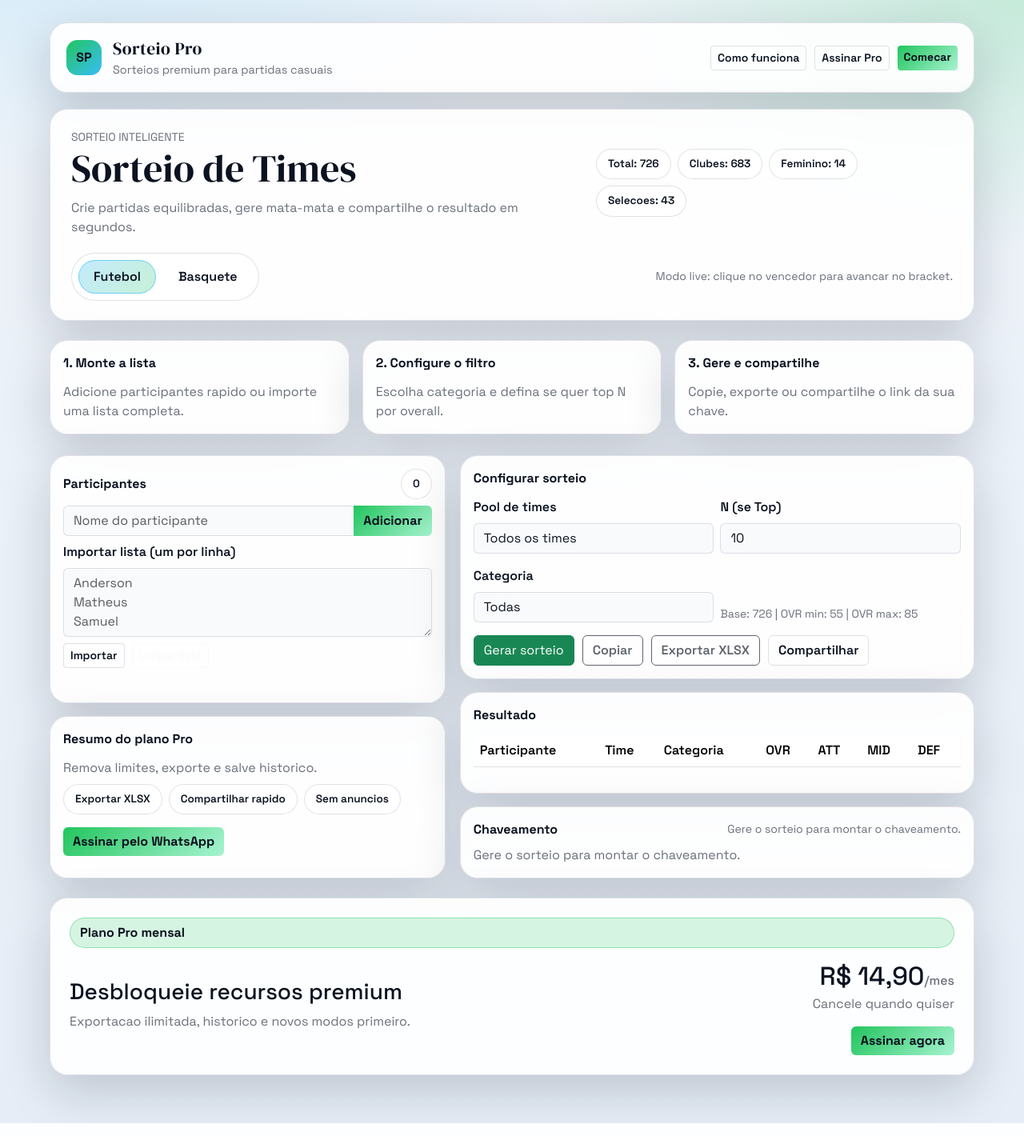
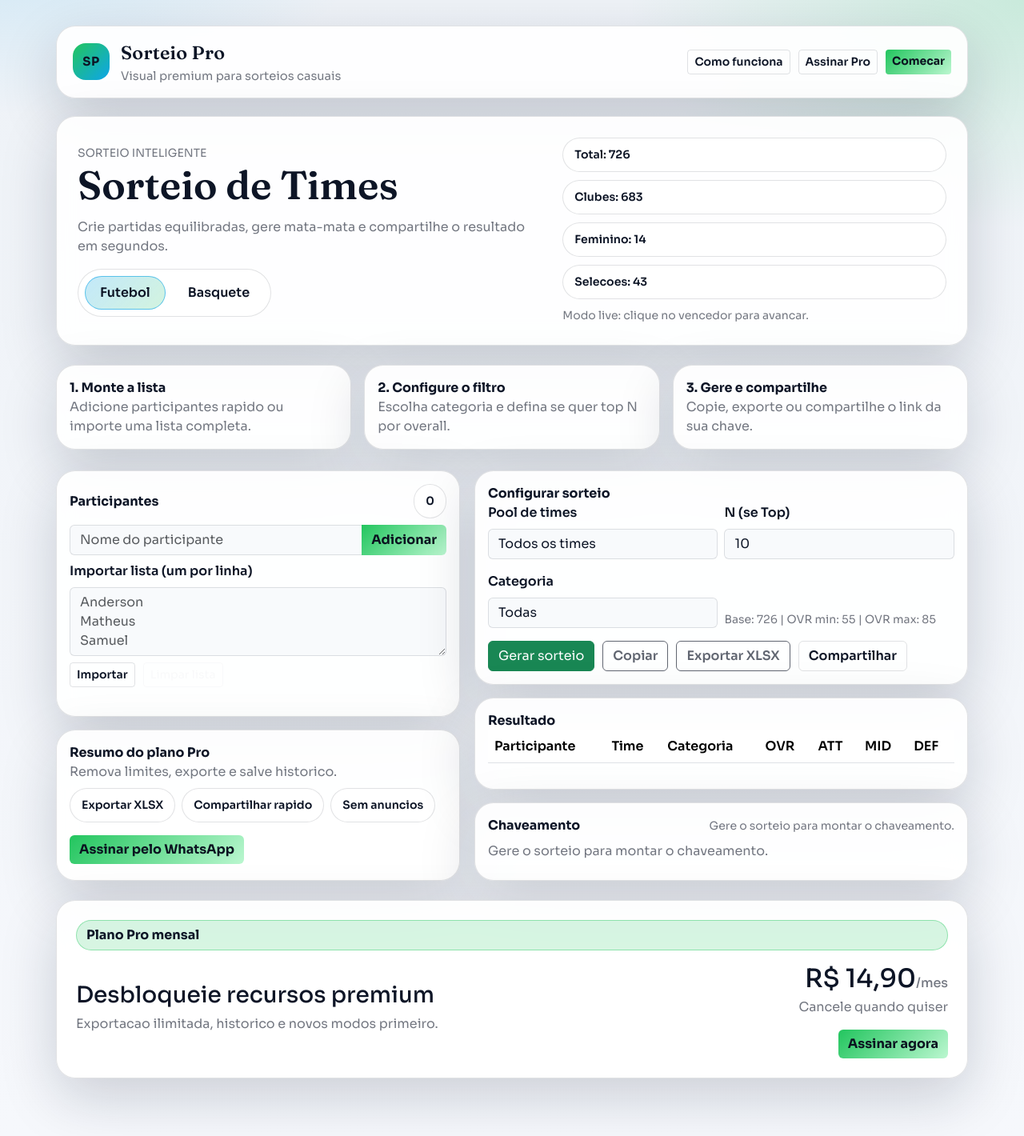
Before and after one commit to andersoncoutom-max/Futebol-Basquete, a Flask app: page / in a window 1280 px wide. Shown: the whole page at 80% size. Run offline with Flask 3, Linux system fonts and the light colour scheme; lists and menus that the app fills with data are empty.

Commit message:
Add files via upload

```diff
--- a/static/app.js
+++ b/static/app.js
@@ -248,6 +248,52 @@
   return btn;
 }
 
+function drawBracketLines() {
+  const svg = document.getElementById("bracketLines");
+  const grid = document.getElementById("bracketContainer");
+  if (!svg || !grid) return;
+
+  const wrap = grid.parentElement;
+  const rect = wrap.getBoundingClientRect();
+  svg.setAttribute("width", rect.width);
+  svg.setAttribute("height", rect.height);
+  svg.innerHTML = "";
+
+  const columns = Array.from(grid.children);
+  if (columns.length < 2) return;
+
+  for (let c = 0; c < columns.length - 1; c += 1) {
+    const col = columns[c];
+    const nextCol = columns[c + 1];
+    const matches = Array.from(col.querySelectorAll(".bracket-match"));
+    const nextMatches = Array.from(nextCol.querySelectorAll(".bracket-match"));
+
+    matches.forEach((match, idx) => {
+      const matchRect = match.getBoundingClientRect();
+      const startX = matchRect.right - rect.left + wrap.scrollLeft + 6;
+      const startY = matchRect.top - rect.top + matchRect.height / 2 + wrap.scrollTop;
+
+      const nextMatch = nextMatches[Math.floor(idx / 2)];
+      if (!nextMatch) return;
+      const nextRect = nextMatch.getBoundingClientRect();
+      const endX = nextRect.left - rect.left + wrap.scrollLeft - 6;
+      const endY = nextRect.top - rect.top + nextRect.height / 2 + wrap.scrollTop;
+
+      const midX = (startX + endX) / 2;
+
+      const path = document.createElementNS("http://www.w3.org/2000/svg", "path");
+      path.setAttribute(
+        "d",
+        `M ${startX} ${startY} C ${midX} ${startY}, ${midX} ${endY}, ${endX} ${endY}`
+      );
+      path.setAttribute("stroke", "rgba(15, 23, 42, 0.25)");
+      path.setAttribute("stroke-width", "2");
+      path.setAttribute("fill", "none");
+      svg.appendChild(path);
+    });
+  }
+}
+
 function renderBracket() {
   const container = document.getElementById("bracketContainer");
   if (!container) return;
@@ -256,11 +302,9 @@
   if (bracketState.rounds.length === 0) {
     container.innerHTML = "<div class=\"muted\">Gere o sorteio para montar o chaveamento.</div>";
     updateBracketStatus();
+    drawBracketLines();
     return;
   }
-
-  const grid = document.createElement("div");
-  grid.className = "bracket-grid";
 
   bracketState.rounds.forEach((round, rIdx) => {
     const col = document.createElement("div");
@@ -296,11 +340,11 @@
       col.appendChild(card);
     });
 
-    grid.appendChild(col);
+    container.appendChild(col);
   });
 
-  container.appendChild(grid);
   updateBracketStatus();
+  requestAnimationFrame(drawBracketLines);
 }
 
 function updateCategoryOptions() {
@@ -466,6 +510,26 @@
   });
 }
 
+function setupReveal() {
+  const items = document.querySelectorAll(".reveal");
+  const observer = new IntersectionObserver(
+    (entries) => {
+      entries.forEach((entry) => {
+        if (entry.isIntersecting) {
+          entry.target.classList.add("is-visible");
+          observer.unobserve(entry.target);
+        }
+      });
+    },
+    { threshold: 0.15 }
+  );
+
+  items.forEach((item, idx) => {
+    item.style.transitionDelay = `${idx * 60}ms`;
+    observer.observe(item);
+  });
+}
+
 const participantInput = document.getElementById("participantInput");
 const addParticipantBtn = document.getElementById("addParticipantBtn");
 if (addParticipantBtn && participantInput) {
@@ -594,7 +658,10 @@
 const shareBtn = document.getElementById("shareBtn");
 if (shareBtn) shareBtn.addEventListener("click", shareLink);
 
+window.addEventListener("resize", drawBracketLines);
+
 setDataset("fc25");
 renderParticipants();
 renderBracket();
 setupProLinks();
+setupReveal();
--- a/templates/index.html
+++ b/templates/index.html
@@ -6,29 +6,32 @@
   <title>Sorteio Pro</title>
   <link rel="preconnect" href="https://fonts.googleapis.com">
   <link rel="preconnect" href="https://fonts.gstatic.com" crossorigin>
-  <link href="https://fonts.googleapis.com/css2?family=Space+Grotesk:wght@400;500;600;700&family=DM+Serif+Display&display=swap" rel="stylesheet">
+  <link href="https://fonts.googleapis.com/css2?family=Sora:wght@400;500;600;700&family=Fraunces:opsz,wght@9..144,600;9..144,700&display=swap" rel="stylesheet">
   <link href="https://cdn.jsdelivr.net/npm/bootstrap@5.3.3/dist/css/bootstrap.min.css" rel="stylesheet">
   <style>
     :root {
-      --bg: #eef3f9;
-      --bg-2: #e6edf6;
+      --bg: #eef2f7;
+      --bg-2: #f6f8fc;
+      --ink: #0d1526;
+      --muted: rgba(13, 21, 38, 0.58);
       --card: rgba(255, 255, 255, 0.92);
-      --text: #0b1220;
-      --muted: rgba(15, 23, 42, 0.62);
-      --border: rgba(15, 23, 42, 0.12);
+      --stroke: rgba(13, 21, 38, 0.12);
       --accent: #22c55e;
-      --accent-2: #38bdf8;
+      --accent-2: #0ea5e9;
       --accent-3: #f97316;
-      --shadow: 0 20px 60px rgba(12, 18, 36, 0.18);
-      --radius: 22px;
+      --shadow: 0 24px 70px rgba(10, 20, 45, 0.18);
+      --radius: 24px;
     }
 
+    * { box-sizing: border-box; }
+
     body {
-      font-family: "Space Grotesk", system-ui, -apple-system, "Segoe UI", sans-serif;
-      color: var(--text);
+      margin: 0;
+      font-family: "Sora", system-ui, -apple-system, "Segoe UI", sans-serif;
+      color: var(--ink);
       background:
-        radial-gradient(1100px 560px at 8% -10%, rgba(56, 189, 248, 0.18), transparent 65%),
-        radial-gradient(960px 520px at 100% 0%, rgba(34, 197, 94, 0.2), transparent 60%),
+        radial-gradient(900px 520px at 0% -10%, rgba(14, 165, 233, 0.18), transparent 55%),
+        radial-gradient(900px 520px at 100% 0%, rgba(34, 197, 94, 0.18), transparent 55%),
         linear-gradient(180deg, var(--bg), var(--bg-2));
       min-height: 100vh;
     }
@@ -37,20 +40,20 @@
       --accent: #f97316;
       --accent-2: #ef4444;
       background:
-        radial-gradient(1100px 560px at 8% -10%, rgba(249, 115, 22, 0.18), transparent 65%),
-        radial-gradient(960px 520px at 100% 0%, rgba(239, 68, 68, 0.2), transparent 60%),
-        linear-gradient(180deg, #fff7ed, #fff1f2);
+        radial-gradient(900px 520px at 0% -10%, rgba(249, 115, 22, 0.18), transparent 55%),
+        radial-gradient(900px 520px at 100% 0%, rgba(239, 68, 68, 0.18), transparent 55%),
+        linear-gradient(180deg, #fff7ed, #fff5f5);
     }
 
     .shell {
-      max-width: 1200px;
+      max-width: 1180px;
       margin: 0 auto;
-      padding: 28px 22px 60px;
+      padding: 32px 20px 72px;
     }
 
     .glass {
       background: var(--card);
-      border: 1px solid var(--border);
+      border: 1px solid var(--stroke);
       border-radius: var(--radius);
       box-shadow: var(--shadow);
       backdrop-filter: blur(12px);
@@ -71,26 +74,25 @@
     }
 
     .brand-logo {
-      width: 44px;
-      height: 44px;
-      border-radius: 14px;
+      width: 46px;
+      height: 46px;
+      border-radius: 16px;
       background: linear-gradient(135deg, var(--accent), var(--accent-2));
       display: grid;
       place-items: center;
+      color: #0d1526;
       font-weight: 700;
-      color: #0b0d1e;
+      font-size: 0.95rem;
+      letter-spacing: 0.04em;
     }
 
     .brand-title {
-      font-family: "DM Serif Display", serif;
-      font-size: 1.35rem;
-      letter-spacing: 0.02em;
+      font-family: "Fraunces", serif;
+      font-size: 1.45rem;
+      letter-spacing: 0.01em;
     }
 
-    .brand-sub {
-      font-size: 0.9rem;
-      color: var(--muted);
-    }
+    .brand-sub { color: var(--muted); font-size: 0.92rem; }
 
     .topbar-actions {
       display: flex;
@@ -99,41 +101,56 @@
     }
 
     .btn-ghost {
-      border: 1px solid var(--border);
+      border: 1px solid var(--stroke);
       background: transparent;
-      color: var(--text);
+      color: var(--ink);
       font-weight: 600;
     }
 
     .btn-accent {
-      background: linear-gradient(135deg, var(--accent), #a7f3d0);
+      background: linear-gradient(135deg, var(--accent), #bbf7d0);
       border: none;
-      color: #0b0d1e;
+      color: #0b1320;
       font-weight: 700;
     }
 
     .hero {
-      margin-top: 20px;
-      padding: 24px 26px;
+      margin-top: 22px;
+      padding: 26px;
       display: grid;
       gap: 20px;
     }
 
     .hero h1 {
-      font-family: "DM Serif Display", serif;
-      font-size: clamp(2.1rem, 4vw, 3rem);
-      margin-bottom: 8px;
+      font-family: "Fraunces", serif;
+      font-size: clamp(2.2rem, 4vw, 3.1rem);
+      margin-bottom: 10px;
+    }
+
+    .hero-grid {
+      display: grid;
+      gap: 20px;
+      grid-template-columns: 1.1fr 0.9fr;
+      align-items: center;
     }
 
     .muted { color: var(--muted); }
 
+    .stat-list {
+      display: grid;
+      gap: 10px;
+    }
+
     .stat-pill {
-      padding: 8px 14px;
+      display: flex;
+      justify-content: space-between;
+      align-items: center;
+      padding: 10px 14px;
       border-radius: 999px;
-      border: 1px solid var(--border);
+      border: 1px solid var(--stroke);
       background: rgba(255, 255, 255, 0.7);
-      font-size: 0.85rem;
       font-weight: 600;
+      font-size: 0.88rem;
     }
 
     .dataset-tabs {
@@ -142,7 +159,7 @@
       padding: 8px;
       border-radius: 999px;
       background: rgba(255, 255, 255, 0.7);
-      border: 1px solid var(--border);
+      border: 1px solid var(--stroke);
     }
 
     .dataset-tab {
@@ -151,19 +168,19 @@
       padding: 8px 18px;
       border-radius: 999px;
       font-weight: 600;
-      color: var(--text);
+      color: var(--ink);
     }
 
     .dataset-tab.active {
-      background: linear-gradient(135deg, rgba(56, 189, 248, 0.3), rgba(34, 197, 94, 0.25));
-      border: 1px solid rgba(56, 189, 248, 0.6);
+      background: linear-gradient(135deg, rgba(14, 165, 233, 0.25), rgba(34, 197, 94, 0.2));
+      border: 1px solid rgba(14, 165, 233, 0.6);
     }
 
     .layout {
       margin-top: 26px;
       display: grid;
       gap: 18px;
-      grid-template-columns: 1fr 1.3fr;
+      grid-template-columns: 0.9fr 1.1fr;
     }
 
     .stack { display: grid; gap: 16px; }
@@ -171,7 +188,6 @@
     .section-title {
       font-weight: 700;
       font-size: 1rem;
-      margin-bottom: 12px;
     }
 
     .form-label { font-weight: 600; }
@@ -180,28 +196,26 @@
     .form-select,
     textarea {
       background: rgba(248, 250, 252, 0.9);
-      border: 1px solid var(--border);
-      color: var(--text);
+      border: 1px solid var(--stroke);
+      color: var(--ink);
     }
 
     .form-control:focus,
     .form-select:focus,
     textarea:focus {
-      border-color: rgba(56, 189, 248, 0.7);
-      box-shadow: 0 0 0 0.2rem rgba(56, 189, 248, 0.2);
+      border-color: rgba(14, 165, 233, 0.7);
+      box-shadow: 0 0 0 0.2rem rgba(14, 165, 233, 0.2);
     }
 
     .list-group-item {
       background: rgba(255, 255, 255, 0.9);
-      border-color: var(--border);
+      border-color: var(--stroke);
     }
 
-    .table thead th {
-      font-weight: 600;
-    }
+    .table thead th { font-weight: 600; }
 
     .table-striped > tbody > tr:nth-of-type(odd) > * {
-      background-color: rgba(15, 23, 42, 0.04);
+      background-color: rgba(13, 21, 38, 0.04);
     }
 
     .action-row {
@@ -216,19 +230,29 @@
       border-color: rgba(255, 71, 87, 0.3);
     }
 
+    .bracket-wrap {
+      position: relative;
+      overflow-x: auto;
+      padding-bottom: 8px;
+    }
+
     .bracket-grid {
+      position: relative;
       display: grid;
       grid-auto-flow: column;
       grid-auto-columns: minmax(220px, 1fr);
       gap: 18px;
-      overflow-x: auto;
-      padding-bottom: 8px;
+      z-index: 2;
     }
 
-    .bracket-column {
-      display: grid;
-      gap: 12px;
+    .bracket-lines {
+      position: absolute;
+      inset: 0;
+      z-index: 1;
+      pointer-events: none;
     }
+
+    .bracket-column { display: grid; gap: 12px; }
 
     .bracket-round-title {
       font-weight: 700;
@@ -237,26 +261,14 @@
 
     .bracket-match {
       position: relative;
-      padding: 10px;
+      padding: 12px;
       border-radius: 16px;
-      background: rgba(15, 23, 42, 0.9);
+      background: linear-gradient(180deg, #0f172a, #111827);
       color: #f8fafc;
       border: 1px solid rgba(248, 250, 252, 0.18);
       display: grid;
       gap: 8px;
     }
-
-    .bracket-match::after {
-      content: "";
-      position: absolute;
-      right: -12px;
-      top: 50%;
-      width: 12px;
-      height: 2px;
-      background: rgba(248, 250, 252, 0.4);
-    }
-
-    .bracket-column:last-child .bracket-match::after { display: none; }
 
     .match-btn {
       background: rgba(255, 255, 255, 0.08);
@@ -266,6 +278,12 @@
       border-radius: 12px;
       text-align: left;
       font-size: 0.9rem;
+      transition: transform 0.2s ease, box-shadow 0.2s ease;
+    }
+
+    .match-btn:hover {
+      transform: translateY(-1px);
+      box-shadow: 0 10px 20px rgba(15, 23, 42, 0.25);
     }
 
     .match-btn.winner {
@@ -296,21 +314,32 @@
       font-weight: 700;
     }
 
+    .reveal {
+      opacity: 0;
+      transform: translateY(16px);
+      transition: opacity 0.6s ease, transform 0.6s ease;
+    }
+
+    .reveal.is-visible {
+      opacity: 1;
+      transform: translateY(0);
+    }
+
     @media (max-width: 992px) {
       .layout { grid-template-columns: 1fr; }
       .topbar { flex-direction: column; align-items: flex-start; }
-      .hero { padding: 18px; }
+      .hero-grid { grid-template-columns: 1fr; }
     }
   </style>
 </head>
 <body>
   <div class="shell">
-    <header class="topbar glass">
+    <header class="topbar glass reveal">
       <div class="brand">
         <div class="brand-logo">SP</div>
         <div>
           <div class="brand-title">Sorteio Pro</div>
-          <div class="brand-sub">Sorteios premium para partidas casuais</div>
+          <div class="brand-sub">Visual premium para sorteios casuais</div>
         </div>
       </div>
       <div class="topbar-actions">
@@ -320,45 +349,43 @@
       </div>
     </header>
 
-    <section class="hero glass">
-      <div class="d-flex flex-column flex-lg-row align-items-lg-center justify-content-between gap-3">
+    <section class="hero glass reveal">
+      <div class="hero-grid">
         <div>
           <div class="text-uppercase small muted">Sorteio inteligente</div>
           <h1>Sorteio de Times</h1>
           <p class="muted mb-0">Crie partidas equilibradas, gere mata-mata e compartilhe o resultado em segundos.</p>
+          <div class="dataset-tabs mt-3">
+            <button class="dataset-tab active" id="datasetFc25Btn" data-dataset="fc25">Futebol</button>
+            <button class="dataset-tab" id="datasetNbaBtn" data-dataset="nba">Basquete</button>
+          </div>
         </div>
-        <div class="d-flex gap-2 flex-wrap">
-          <span class="stat-pill" id="infoTotal">Total: --</span>
-          <span class="stat-pill" id="infoClubs">Clubes: --</span>
-          <span class="stat-pill" id="infoWomen">Feminino: --</span>
-          <span class="stat-pill" id="infoNational">Selecoes: --</span>
+        <div class="stat-list">
+          <div class="stat-pill" id="infoTotal">Total: --</div>
+          <div class="stat-pill" id="infoClubs">Clubes: --</div>
+          <div class="stat-pill" id="infoWomen">Feminino: --</div>
+          <div class="stat-pill" id="infoNational">Selecoes: --</div>
+          <div class="muted small">Modo live: clique no vencedor para avancar.</div>
         </div>
-      </div>
-      <div class="d-flex align-items-center justify-content-between flex-wrap gap-3">
-        <div class="dataset-tabs">
-          <button class="dataset-tab active" id="datasetFc25Btn" data-dataset="fc25">Futebol</button>
-          <button class="dataset-tab" id="datasetNbaBtn" data-dataset="nba">Basquete</button>
-        </div>
-        <div class="muted small">Modo live: clique no vencedor para avancar no bracket.</div>
       </div>
     </section>
 
     <section id="como-funciona" class="mt-4">
       <div class="row g-3">
         <div class="col-lg-4">
-          <div class="glass p-3">
+          <div class="glass p-3 reveal">
             <div class="section-title">1. Monte a lista</div>
             <div class="muted">Adicione participantes rapido ou importe uma lista completa.</div>
           </div>
         </div>
         <div class="col-lg-4">
-          <div class="glass p-3">
+          <div class="glass p-3 reveal">
             <div class="section-title">2. Configure o filtro</div>
             <div class="muted">Escolha categoria e defina se quer top N por overall.</div>
           </div>
         </div>
         <div class="col-lg-4">
-          <div class="glass p-3">
+          <div class="glass p-3 reveal">
             <div class="section-title">3. Gere e compartilhe</div>
             <div class="muted">Copie, exporte ou compartilhe o link da sua chave.</div>
           </div>
@@ -368,7 +395,7 @@
 
     <section id="config" class="layout">
       <div class="stack">
-        <div class="glass p-3">
+        <div class="glass p-3 reveal">
           <div class="d-flex align-items-center justify-content-between mb-2">
             <div class="section-title mb-0">Participantes</div>
             <span class="stat-pill" id="participantCount">0</span>
@@ -386,7 +413,7 @@
           <ul id="participantsList" class="list-group mt-3"></ul>
         </div>
 
-        <div class="glass p-3">
+        <div class="glass p-3 reveal">
           <div class="section-title">Resumo do plano Pro</div>
           <div class="muted mb-2">Remova limites, exporte e salve historico.</div>
           <div class="d-flex flex-wrap gap-2">
@@ -401,7 +428,7 @@
       </div>
 
       <div class="stack">
-        <div class="glass p-3">
+        <div class="glass p-3 reveal">
           <div class="section-title">Configurar sorteio</div>
           <div class="row g-2 align-items-end">
             <div class="col-md-6">
@@ -434,7 +461,7 @@
           <div id="errorBox" class="alert alert-danger mt-3 d-none"></div>
         </div>
 
-        <div class="glass p-3">
+        <div class="glass p-3 reveal">
           <div class="section-title">Resultado</div>
           <div class="table-responsive">
             <table class="table table-striped align-middle">
@@ -454,7 +481,7 @@
           </div>
         </div>
 
-        <div class="glass p-3">
+        <div class="glass p-3 reveal">
           <div class="d-flex flex-column flex-md-row align-items-md-center justify-content-between gap-2 mb-2">
             <div class="section-title mb-0">Chaveamento</div>
             <div class="d-flex align-items-center gap-2">
@@ -462,12 +489,15 @@
               <button id="nextRoundBtn" class="btn btn-outline-light btn-sm d-none">Avancar fase</button>
             </div>
           </div>
-          <div id="bracketContainer" class="mt-2"></div>
+          <div class="bracket-wrap">
+            <svg class="bracket-lines" id="bracketLines"></svg>
+            <div id="bracketContainer" class="bracket-grid"></div>
+          </div>
         </div>
       </div>
     </section>
 
-    <section id="precos" class="pricing glass">
+    <section id="precos" class="pricing glass reveal">
       <div class="pricing-badge">Plano Pro mensal</div>
       <div class="d-flex flex-column flex-lg-row align-items-lg-center justify-content-between gap-3">
         <div>
```
